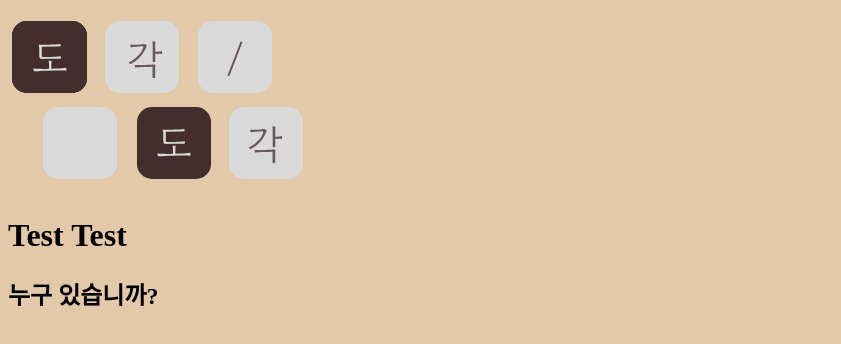
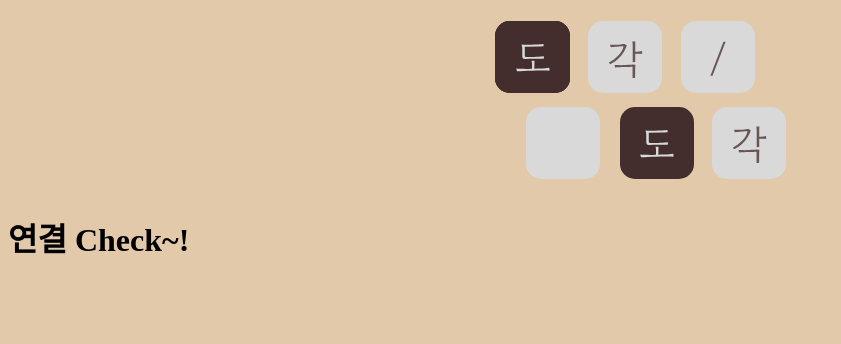
Before and after one commit to LIKELION-HUFS-12th/Dogak_FE, a React (Vite) app: page / in a window 1280 px wide. Shown: the top 344 px of the page, without its empty margins (0-841 px from the left). Built offline with nearby package versions, Linux system fonts and the light colour scheme; a web font is replaced by a local one.

Commit message:
이미지 등 기본 변경

```diff
--- a/src/home/homepage.jsx
+++ b/src/home/homepage.jsx
@@ -4,9 +4,16 @@ import Logo from "../common/logo";
 export default function MainHome(){
     return(
         <>
+        <LogoContainer>
         <Logo/>
-        <h1>Test Test</h1>
-        <h2>누구 있습니까?</h2>
+        </LogoContainer>
+        <h1>연결 Check~!</h1>
         </>
     );
 }
+
+const LogoContainer = styled.div`
+    display:flex;
+    justify-content: center;
+    align-items: center;
+    `
```
Also changed, not shown: public/Logo_Dogak.svg, src/home/record_book.jsx (added), 1 other file (tests, documents, lock files or other folders).
